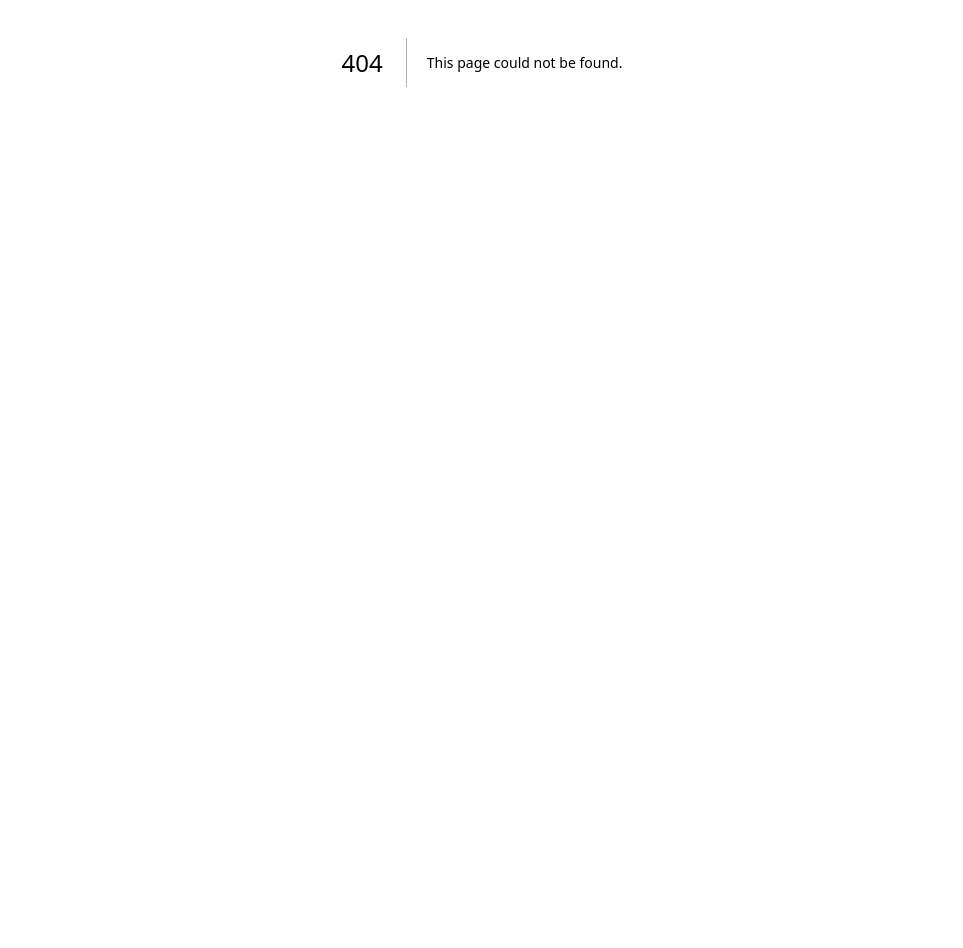
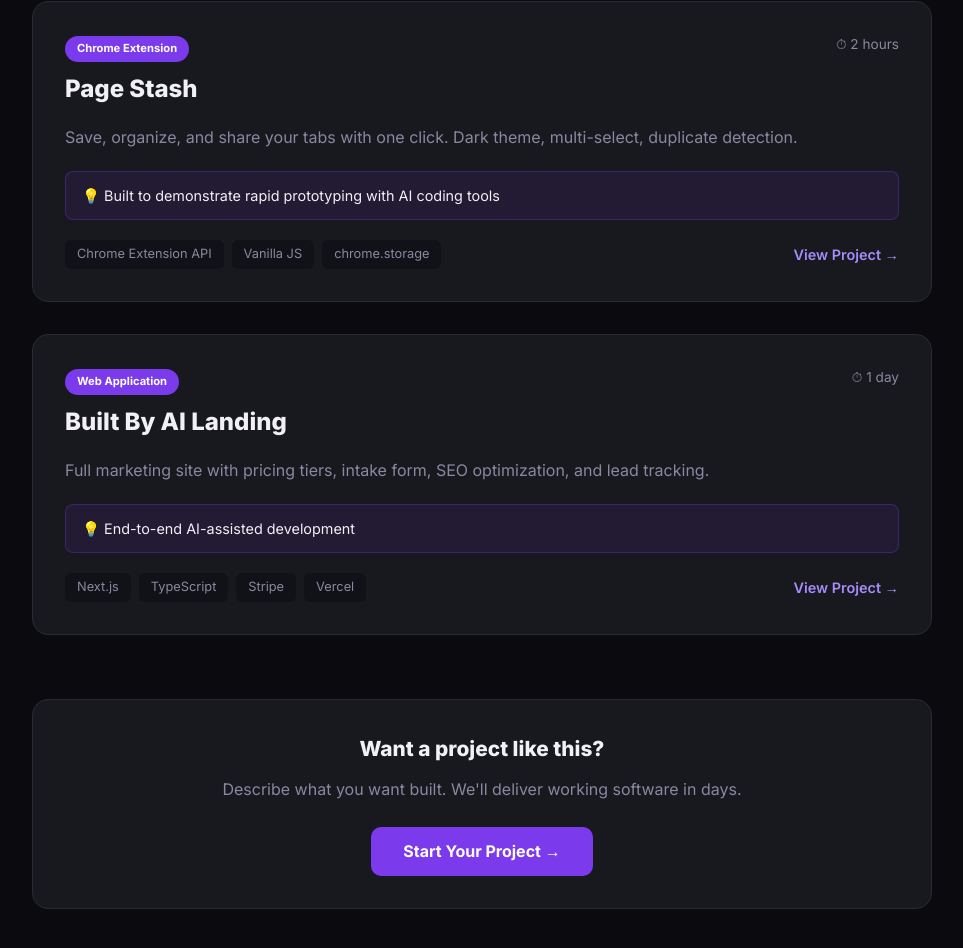
Before and after one commit to claudiaclawdbot/built-by-ai, a Next.js app: page /portfolio in a window 1280 px wide. Before the commit this address had no page. Shown: the part 338-1286 px from the top of the page, without its empty margins (158-1121 px from the left). Before the commit the page ends 800 px from the top, so only its background shows below. Built offline with nearby package versions, Linux system fonts and the light colour scheme.

Commit message:
Add portfolio page showcasing our work

```diff
--- a/app/page.tsx
+++ b/app/page.tsx
@@ -460,9 +460,9 @@ export default function HomePage() {
         <div className="container">
           <p>© {new Date().getFullYear()} Built By AI. All rights reserved.</p>
           <div className="footer-links">
-            <a href="#how-it-works">How It Works</a>
+            <a href="/portfolio">Portfolio</a>
+            <a href="/blog/vibe-coding-guide">Blog</a>
             <a href="#pricing">Pricing</a>
-            <a href="/blog/vibe-coding-guide">Blog</a>
             <a href="#intake">Get Started</a>
           </div>
         </div>
--- /dev/null
+++ b/app/portfolio/page.tsx
@@ -0,0 +1,157 @@
+import Link from 'next/link'
+
+const PROJECTS = [
+  {
+    name: 'Page Stash',
+    category: 'Chrome Extension',
+    description: 'Save, organize, and share your tabs with one click. Dark theme, multi-select, duplicate detection.',
+    tech: ['Chrome Extension API', 'Vanilla JS', 'chrome.storage'],
+    link: 'https://github.com/claudiaclawdbot/page-stash',
+    timeline: '2 hours',
+    highlight: 'Built to demonstrate rapid prototyping with AI coding tools'
+  },
+  {
+    name: 'Built By AI Landing',
+    category: 'Web Application',
+    description: 'Full marketing site with pricing tiers, intake form, SEO optimization, and lead tracking.',
+    tech: ['Next.js', 'TypeScript', 'Stripe', 'Vercel'],
+    link: 'https://built-by-ai-nine.vercel.app',
+    timeline: '1 day',
+    highlight: 'End-to-end AI-assisted development'
+  }
+]
+
+export default function Portfolio() {
+  return (
+    <div style={{
+      minHeight: '100vh',
+      background: 'var(--bg)',
+      color: 'var(--text)',
+      padding: '40px 24px 80px'
+    }}>
+      <div style={{ maxWidth: '900px', margin: '0 auto' }}>
+        <Link href="/" style={{ color: 'var(--accent-light)', textDecoration: 'none', fontSize: '0.9rem' }}>
+          ← Back to Home
+        </Link>
+
+        <header style={{ marginTop: '48px', marginBottom: '48px' }}>
+          <h1 style={{
+            fontSize: 'clamp(2rem, 5vw, 3rem)',
+            fontWeight: 900,
+            letterSpacing: '-0.02em',
+            marginBottom: '16px'
+          }}>
+            Portfolio
+          </h1>
+          <p style={{ color: 'var(--text-muted)', fontSize: '1.1rem', maxWidth: '600px' }}>
+            Real projects built with AI-assisted development. Every project listed here was built using vibe coding tools — no gatekeeping, just honest work.
+          </p>
+        </header>
+
+        <div style={{ display: 'grid', gap: '32px' }}>
+          {PROJECTS.map((project) => (
+            <div key={project.name} style={{
+              background: 'var(--surface)',
+              border: '1px solid var(--border)',
+              borderRadius: '16px',
+              padding: '32px'
+            }}>
+              <div style={{ display: 'flex', justifyContent: 'space-between', alignItems: 'flex-start', marginBottom: '16px', flexWrap: 'wrap', gap: '12px' }}>
+                <div>
+                  <div style={{
+                    display: 'inline-block',
+                    background: 'var(--accent)',
+                    color: '#fff',
+                    padding: '4px 12px',
+                    borderRadius: '20px',
+                    fontSize: '0.7rem',
+                    fontWeight: 700,
+                    marginBottom: '8px'
+                  }}>
+                    {project.category}
+                  </div>
+                  <h2 style={{ fontSize: '1.5rem', fontWeight: 800 }}>{project.name}</h2>
+                </div>
+                <span style={{ color: 'var(--text-muted)', fontSize: '0.85rem' }}>⏱ {project.timeline}</span>
+              </div>
+
+              <p style={{ color: 'var(--text-muted)', lineHeight: 1.7, marginBottom: '20px' }}>
+                {project.description}
+              </p>
+
+              <p style={{
+                background: 'rgba(124, 58, 237, 0.1)',
+                border: '1px solid rgba(124, 58, 237, 0.3)',
+                borderRadius: '8px',
+                padding: '12px 16px',
+                fontSize: '0.9rem',
+                marginBottom: '20px'
+              }}>
+                💡 {project.highlight}
+              </p>
+
+              <div style={{ display: 'flex', justifyContent: 'space-between', alignItems: 'center', flexWrap: 'wrap', gap: '16px' }}>
+                <div style={{ display: 'flex', gap: '8px', flexWrap: 'wrap' }}>
+                  {project.tech.map(t => (
+                    <span key={t} style={{
+                      background: 'var(--bg2)',
+                      padding: '4px 12px',
+                      borderRadius: '6px',
+                      fontSize: '0.8rem',
+                      color: 'var(--text-muted)'
+                    }}>
+                      {t}
+                    </span>
+                  ))}
+                </div>
+                <a
+                  href={project.link}
+                  target="_blank"
+                  rel="noopener noreferrer"
+                  style={{
+                    color: 'var(--accent-light)',
+                    textDecoration: 'none',
+                    fontSize: '0.9rem',
+                    fontWeight: 600
+                  }}
+                >
+                  View Project →
+                </a>
+              </div>
+            </div>
+          ))}
+        </div>
+
+        <div style={{
+          marginTop: '64px',
+          padding: '32px',
+          background: 'var(--surface)',
+          border: '1px solid var(--border)',
+          borderRadius: '16px',
+          textAlign: 'center'
+        }}>
+          <h3 style={{ fontSize: '1.3rem', fontWeight: 800, marginBottom: '12px' }}>
+            Want a project like this?
+          </h3>
+          <p style={{ color: 'var(--text-muted)', marginBottom: '24px' }}>
+            Describe what you want built. We'll deliver working software in days.
+          </p>
+          <Link
+            href="/#intake"
+            style={{
+              display: 'inline-block',
+              background: 'var(--accent)',
+              color: '#fff',
+              padding: '12px 32px',
+              borderRadius: '10px',
+              textDecoration: 'none',
+              fontWeight: 700
+            }}
+          >
+            Start Your Project →
+          </Link>
+        </div>
+      </div>
+    </div>
+  )
+}
```
